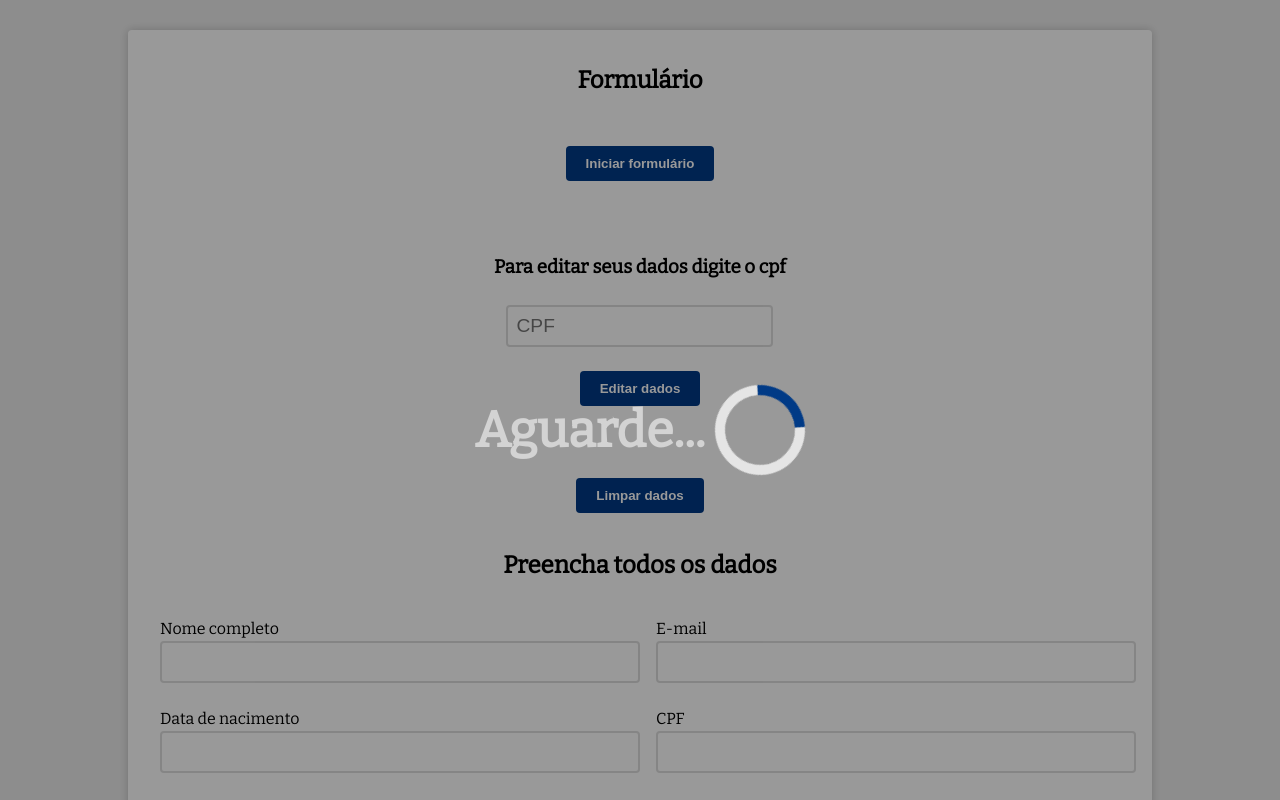
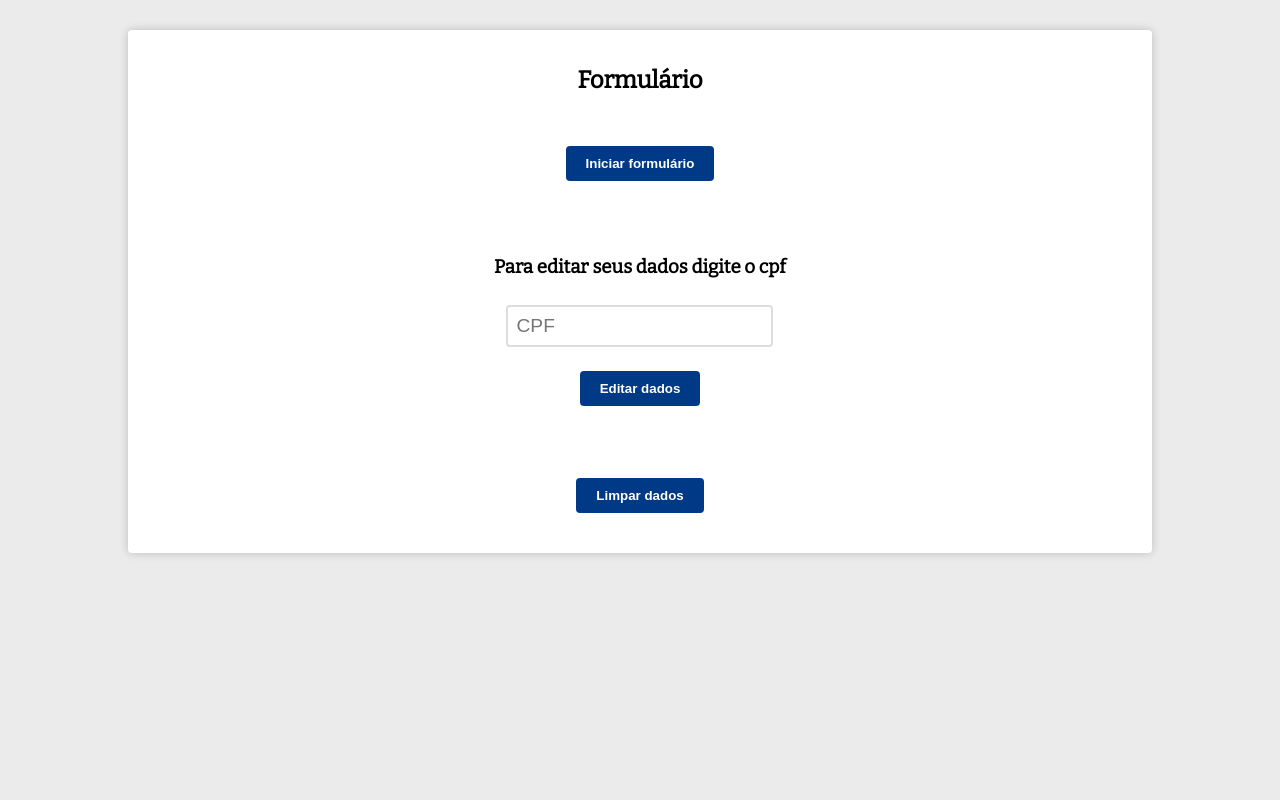
Before and after one commit to italo-ignacio/Formulario, a Next.js app: page / in a window 1280 px wide. Shown: the top 800 px of the page. Built offline with nearby package versions, Linux system fonts and the light colour scheme.

Commit message:
Arrumando

```diff
--- a/pages/index.tsx
+++ b/pages/index.tsx
@@ -456,7 +456,6 @@ const Home: NextPage = () => {
 
   return (
     <main id={"top"}>
-      <Loading text="Aguarde..." />
       {loading ? <Loading text="Aguarde..." /> : <></>}
       <Container>
         {pag == 0 ? (
@@ -502,7 +501,7 @@ const Home: NextPage = () => {
         ) : (
           <></>
         )}
-        {pag == 0 ? (
+        {pag == 1 ? (
           <>
             <Text>Preencha todos os dados</Text>
             <Pag1
```
